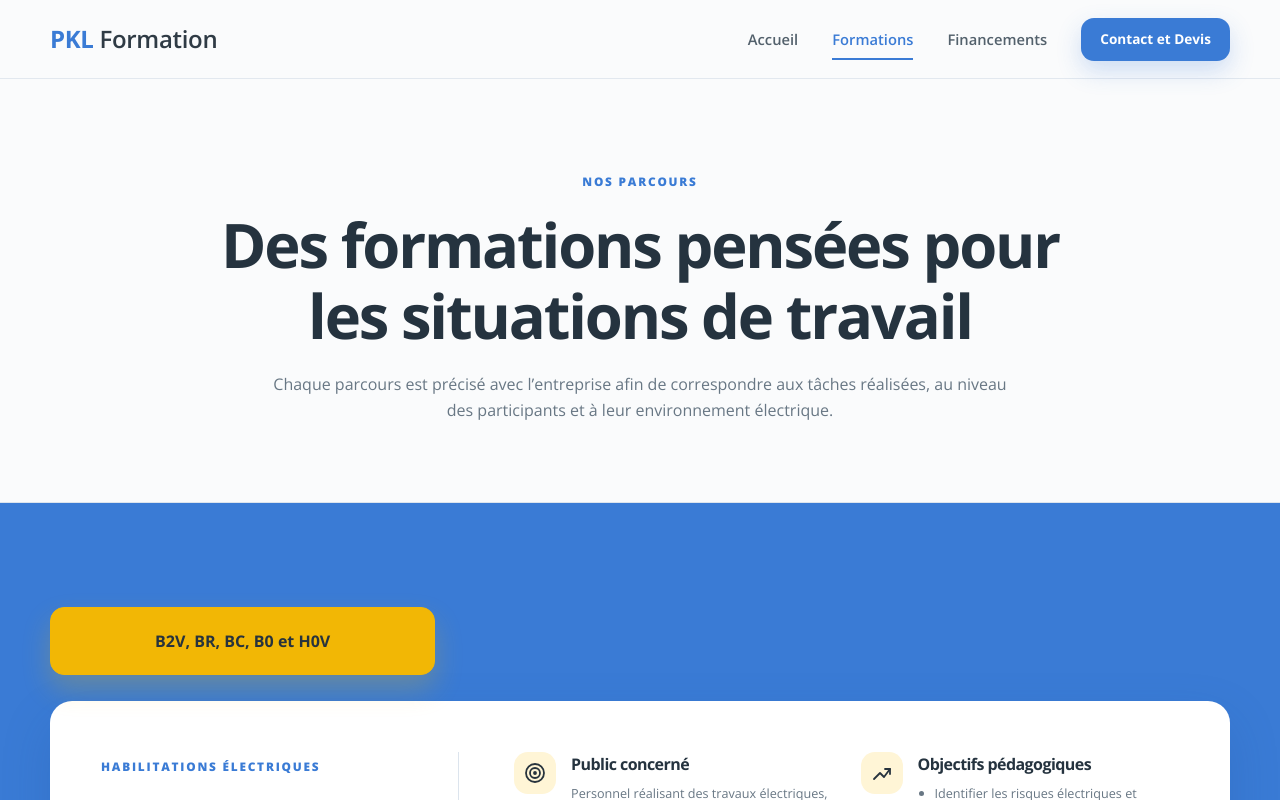
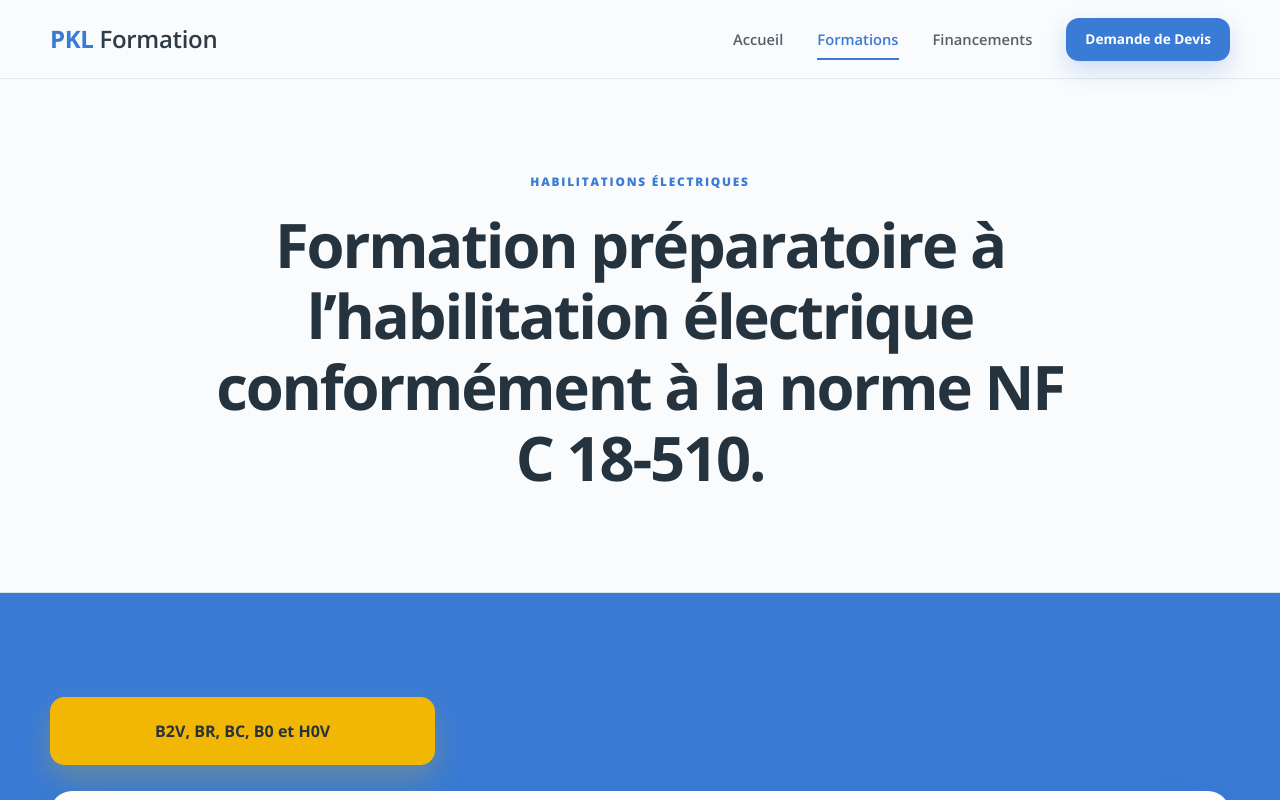
Before and after one commit to GregBoil/PKL, a React (Vite) app: page /formations in a window 1280 px wide. Shown: the top 800 px of the page. Built offline with nearby package versions, Linux system fonts and the light colour scheme.

Commit message:
Formations heading

```diff
--- a/src/components/Layout.jsx
+++ b/src/components/Layout.jsx
@@ -21,7 +21,7 @@ export function Header() {
           <NavLink to="/">Accueil</NavLink>
           <NavLink to="/formations">Formations</NavLink>
           <NavLink to="/financements">Financements</NavLink>
-          <NavLink className="button button-small button-primary nav-cta" to="/contact">Contact et Devis</NavLink>
+          <NavLink className="button button-small button-primary nav-cta" to="/contact">Demande de Devis</NavLink>
         </nav>
       </div>
     </header>
--- a/src/pages/Formations.jsx
+++ b/src/pages/Formations.jsx
@@ -30,9 +30,8 @@ export default function Formations() {
   return (
     <>
       <PageHero
-        eyebrow="Nos parcours"
-        title="Des formations pensées pour les situations de travail"
-        text="Chaque parcours est précisé avec l’entreprise afin de correspondre aux tâches réalisées, au niveau des participants et à leur environnement électrique."
+        eyebrow="Habilitations électriques"
+        title="Formation préparatoire à l’habilitation électrique conformément à la norme NF C 18-510."
       />
 
       <section className="section formations-section">
```
